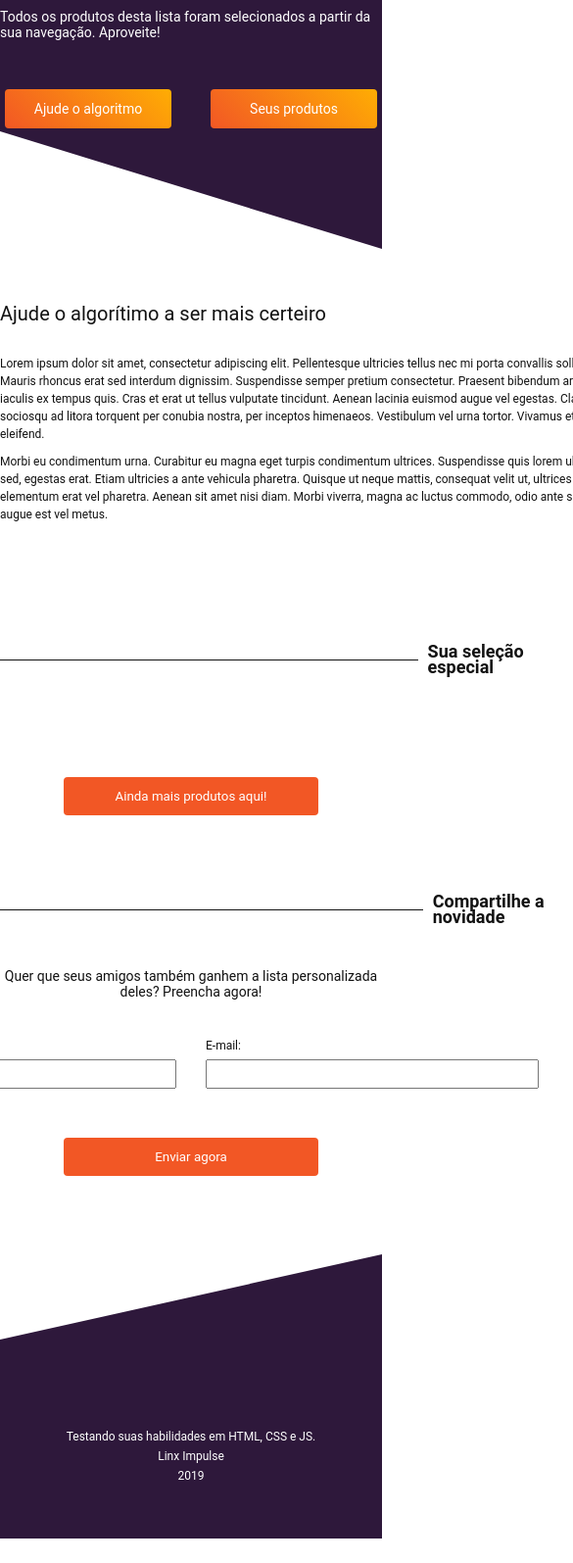
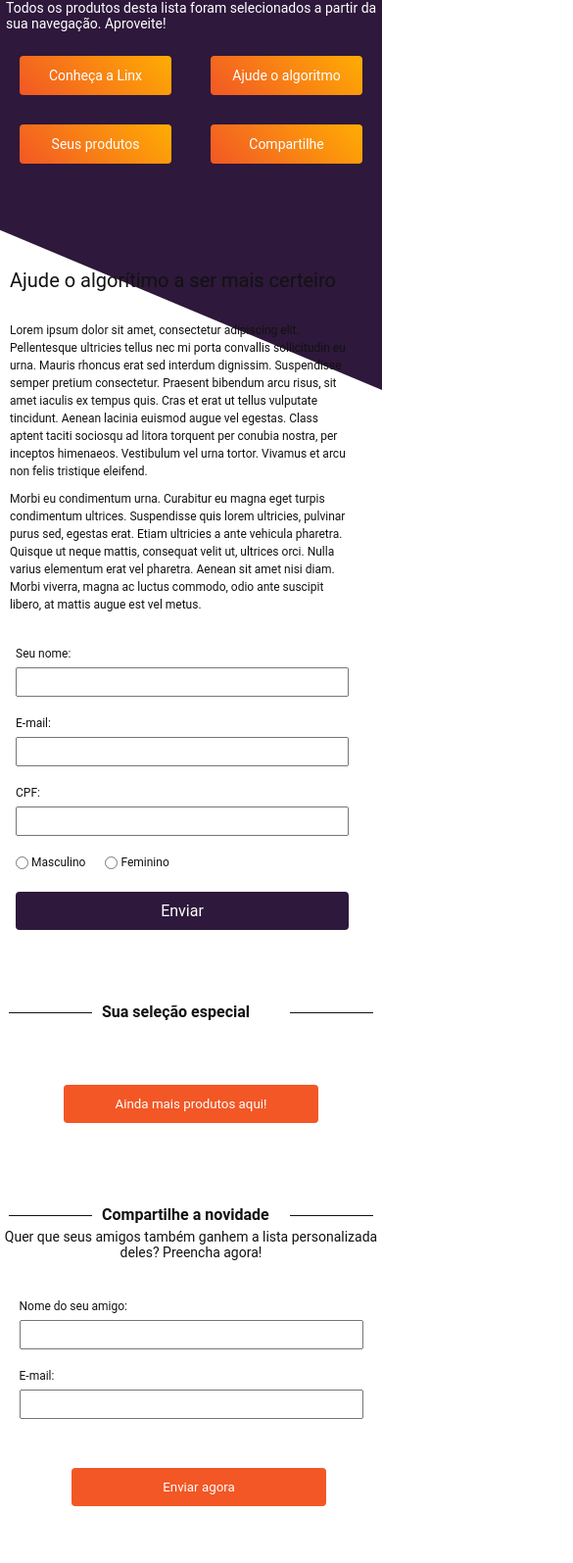
Before and after one commit to Italo889/desafio-frontend, a plain HTML site: page index.html in a window 390 px wide. Shown: the part 146-1741 px from the top of the page at 98% size, 585 px wide, since content can reach past the window. Before the commit the page ends 1716 px from the top, so only its background shows below. Drawn offline with Linux system fonts and the light colour scheme; a script that the page names is missing.

Commit message:
css implementation of the mobile version

```diff
--- a/style.css
+++ b/style.css
@@ -20,15 +20,24 @@
 
 
   header {
-    background-color: var(--dark-color);
     height: 40rem;
     display: flex;
     flex-direction: column;
     align-items: center;
     justify-content: center;
     color: var(--light-color);
+  }
+
+  .header::before {
+    content: "";
+    position: absolute;
+    top: 0;
+    right: 0;
+    bottom: 53rem;
+    left: 0;
+    background-color: var(--dark-color);
     clip-path: polygon(0% 0%, 0% 70%, 100% 100%, 100% 0%);
-
+    z-index: -1;
   }
 
   .header-content {
@@ -189,7 +198,7 @@
     border-radius: 4px;
   }
 
-  .form-button button:hover{
+  .help-form .form-button button:hover{
     background-color: var(--secondary-color);
     cursor: pointer;
   }
@@ -368,6 +377,7 @@
   }
 
 
+
   /* ======== Footer ======== */
 
   .footer {
@@ -388,3 +398,242 @@
   position: relative;
   top: 100%;
 }
+
+
+
+  /* ======== Responsiveness ============= */
+  @media (max-width: 420px){
+    header {
+      align-items: flex-start;
+    }
+
+    .header::before {
+      bottom: 30rem;
+    }
+
+    .header-content {
+      bottom: 0;
+    }
+
+    .header-content h2,
+    .header-content h1,
+    .header-content p {
+      margin-left: .6rem;
+      text-align: left;
+      font-weight: normal;
+    }
+
+    .header-content h2 {
+      font-size: 2rem;
+    }
+
+    .header-content h1 {
+      font-size: 4rem;
+      line-height: 4.9rem;
+      font-weight: bold;
+    }
+
+    .header-content p {
+      font-size: 1.4rem;
+      line-height: 1.6rem;
+    }
+
+    .nav {
+      max-width: 100%;
+    }
+
+    .nav-list {
+      display: flex;
+      flex-wrap: wrap;
+      justify-content: center;
+      overflow: hidden;
+  }
+
+  .nav-list > * {
+      flex: 1 0 calc(50% - 4rem);
+      margin: 2rem;
+  }
+
+  .nav-list li {
+      margin: 1.5rem 2rem;
+    }
+
+    main {
+      max-width: 100%;
+    }
+
+    .help-form {
+      width: auto;
+      display: flex;
+      flex-direction: column;
+      align-items: flex-start;
+    }
+
+    .help-form h2,
+    .help-form .text p {
+      margin-left: 1rem;
+    }
+
+    .help-form h2 {
+      font-size: 2rem;
+    }
+
+    .help-form p {
+      font-size: 1.2rem;
+      max-width: 90%;
+    }
+
+    .help-form .text {
+      margin-right: 0;
+    }
+
+    .form {
+      align-self: flex-start;
+    }
+
+    .form-name label,
+    .form-email label,
+    .form-cpf label,
+    .form-genre {
+      margin-left: 1.6rem;
+    }
+
+    .form-name input,
+    .form-email input,
+    .form-cpf input {
+      width: auto;
+      margin-left: 1.6rem;
+    }
+
+    .form-button {
+      width: 100%;
+      margin-left: 1.6rem;
+    }
+
+    .div-line {
+      display: flex;
+      align-items: center;
+      margin: auto;
+    }
+
+    .div-line h2 {
+      font-size: 1.6rem;
+      width: 18.2rem;
+      line-height: 2.8rem;
+  }
+
+    .line {
+      width: 8.5rem;
+      height: .1rem;
+      background-color: #121212;
+    }
+
+  /* ======== Products ============= */
+
+  .products-cards {
+    display: grid;
+    grid-template-columns: 1fr;
+    margin-bottom: 6rem;
+  }
+
+  .card {
+    display: grid;
+    grid-template-columns: 1fr 1fr;
+    grid-template-rows: 1fr;
+    grid-template-areas:
+    "image name"
+    "image oldprice"
+    "image price"
+    "image installments"
+    "image button";
+
+    height: 13rem;
+    width: auto;
+    gap: 0;
+    margin: 2rem 1rem;
+  }
+
+  .card-image {
+    grid-area: image;
+    width: 16.9rem;
+    height: 12.9rem;
+  }
+
+  .product-name {
+    grid-area: name;
+    width: 11.1rem;
+    position: static;
+  }
+
+  .product-description {
+    display: none;
+  }
+
+  .old-price {
+    grid-area: oldprice;
+    width: 7.6rem;
+    margin-bottom: .6rem;
+    position: static;
+  }
+
+  .price {
+    grid-area: price;
+    margin-bottom: .6rem;
+    position: static;
+  }
+
+  .installments {
+    grid-area: installments;
+    margin-bottom: .6rem;
+    position: static;
+  }
+
+  .buy-button {
+    grid-area: button;
+    position: static;
+    width: 17rem;
+  }
+
+  /* ======== Share ============= */
+    .share-friend {
+      display: flex;
+      flex-direction: column;
+      align-items: center;
+      justify-content: center;
+    }
+
+    .share {
+      flex-direction: column;
+      align-items: flex-start;
+    }
+
+    .friend-name {
+      margin: 0 0 2rem 0;
+    }
+
+    .friend-name label, .friend-email label {
+      margin: 0 0 .7rem 0;
+    }
+
+    .friend-name input, .friend-email input {
+      width: 35.1rem;
+      margin: 0;
+  }
+
+    .share-friend .share .send-now {
+      display: flex;
+      justify-self: center;
+      align-self: center;
+      height: 4rem;
+      width: 26rem;
+    }
+
+    .footer {
+      clip-path: polygon(0% 50%, 0% 100%, 100% 100%, 100% 30%);
+      height: 18rem;
+    }
+
+    .footer span {
+      top: 80%;
+    }
+  }
```
